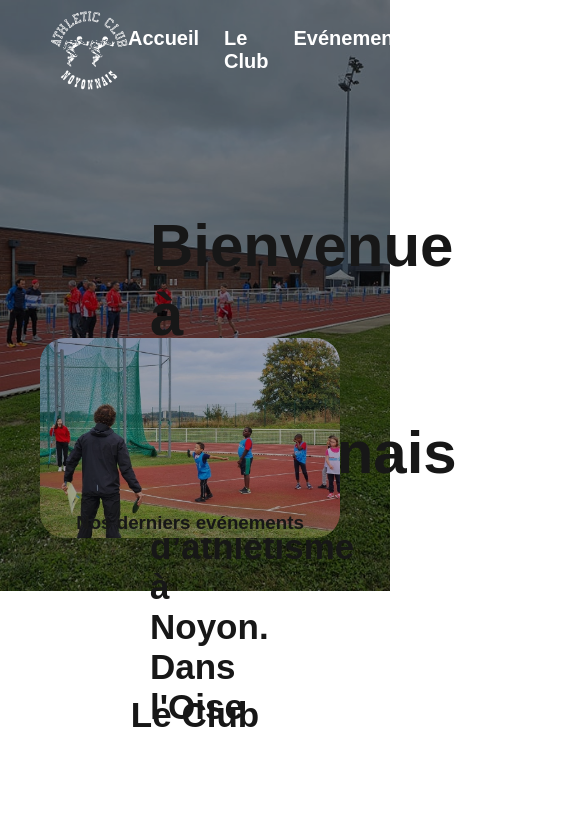
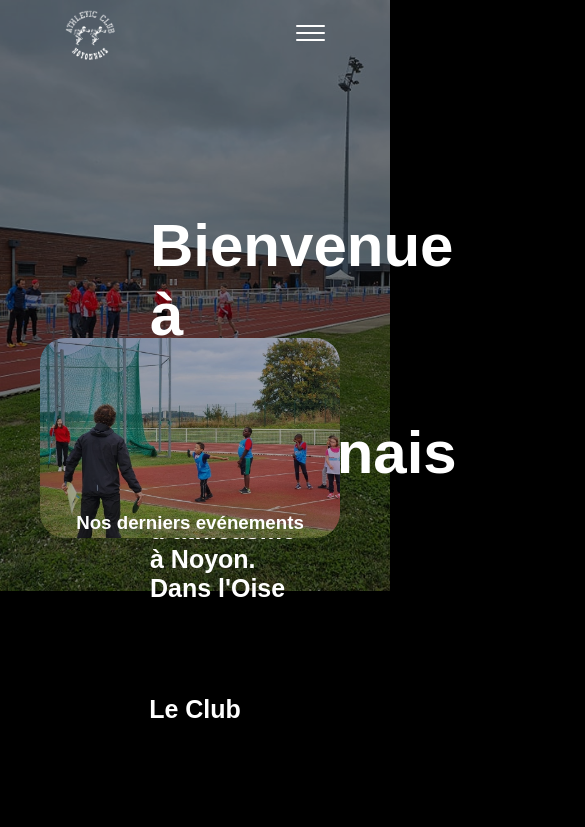
Before and after one commit to CARNEIRO-MOREIRA-Steven/ac-noyon, a Next.js app: page /le_club in a window 390 px wide. Shown: the top 827 px of the page, 585 px wide, since content can reach past the window. Built offline with nearby package versions, Linux system fonts and the light colour scheme.

Commit message:
Responsive Homepage Mobile

```diff
--- a/src/app/components/Header.jsx
+++ b/src/app/components/Header.jsx
@@ -1,19 +1,69 @@
-import React from 'react'
+"use client";
+import React, { useState, useEffect } from 'react';
+import Link from 'next/link';
 import './header.css';
 
 const Header = () => {
+  const [isMenuOpen, setIsMenuOpen] = useState(false);
+  const [activePath, setActivePath] = useState('');
+
+  const toggleMenu = () => {
+    setIsMenuOpen(!isMenuOpen);
+  };
+
+  useEffect(() => {
+    const handleRouteChange = () => {
+      setActivePath(window.location.pathname);
+    };
+
+    handleRouteChange();
+
+    window.addEventListener('popstate', handleRouteChange);
+    window.addEventListener('pushState', handleRouteChange);
+    window.addEventListener('replaceState', handleRouteChange);
+
+    return () => {
+      window.removeEventListener('popstate', handleRouteChange);
+      window.removeEventListener('pushState', handleRouteChange);
+      window.removeEventListener('replaceState', handleRouteChange);
+    };
+  }, []);
+
+  useEffect(() => {
+    if (isMenuOpen) {
+      document.body.classList.add('menu-open');
+    } else {
+      document.body.classList.remove('menu-open');
+    }
+  }, [isMenuOpen]);
+
   return (
     <header className='header_section'>
       <img className='logo_banner' alt='logo_club' src='./logo_b.png'></img>
-      <nav className='nav_header'>
-      <a href="/">Accueil</a>
-      <a href="/le_club">Le Club</a>
-      <a href="/evenements">Evénements</a>
-      <a href="/inscriptions_horaires">Inscriptions / Horaires</a>
-      <a href="/contact">Contact</a>
+      <nav className="desktop-nav">
+        <Link href='/' className={activePath === '/' ? 'active' : ''}>Accueil</Link>
+        <Link href='/le_club' className={activePath === '/le_club' ? 'active' : ''}>Le Club</Link>
+        <Link href='/evenements' className={activePath === '/evenements' ? 'active' : ''}>Evénements</Link>
+        <Link href='/inscriptions_horaires' className={activePath === '/inscriptions_horaires' ? 'active' : ''}>Inscriptions / Horaires</Link>
+        <Link href='/contact' className={activePath === '/contact' ? 'active' : ''}>Contact</Link>
       </nav>
+      <div className="mobile-menu">
+        <div id="menuToggle">
+          <input type="checkbox" checked={isMenuOpen} onChange={toggleMenu} />
+          <span></span>
+          <span></span>
+          <span></span>
+          <ul id="menu" className={isMenuOpen ? 'open' : ''}>
+            <li><Link href='/' className={activePath === '/' ? 'active' : ''}>Accueil</Link></li>
+            <li><Link href='/le_club' className={activePath === '/le_club' ? 'active' : ''}>Le Club</Link></li>
+            <li><Link href='/evenements' className={activePath === '/evenements' ? 'active' : ''}>Evénements</Link></li>
+            <li><Link href='/inscriptions_horaires' className={activePath === '/inscriptions_horaires' ? 'active' : ''}>Inscriptions / Horaires</Link></li>
+            <li><Link href='/contact' className={activePath === '/contact' ? 'active' : ''}>Contact</Link></li>
+          </ul>
+        </div>
+      </div>
     </header>
-  )
-}
+  );
+};
 
-export default Header
+export default Header;
--- a/src/app/components/Inscription_intro.jsx
+++ b/src/app/components/Inscription_intro.jsx
@@ -3,7 +3,7 @@ import './inscription_intro.css'
 
 const Inscription_intro = () => {
   return (
-    <section>
+    <section className='inscription_test_container'>
       <section className='inscription_intro_section'>
         <img className='inscription_image' src='./compet.jpg'></img>
         <section className='inscription_intro_content'>
@@ -18,7 +18,7 @@ const Inscription_intro = () => {
         <h3>L'athlétisme dès le plus jeune âge.<br></br>L’AC Noyonnais vous propose de pratiquer l'athlétisme dès 4 ans</h3>
         </section>
         </section>
-        <section>
+        <section className='test_seance'>
             <h2 className='seance_gratuite_title'>Une séance gratuite pour vous aider à décider !!</h2>
             <section className='seance_gratuite_content'>
                 <p className='seance_gratuite_texte'>Vous voulez vous inscrire à la section Athlétisme de l'AC Noyonnais, mais vous hésitez encore.<br></br>
--- a/src/app/components/footer.css
+++ b/src/app/components/footer.css
@@ -29,3 +29,11 @@
     width: 30px;
     height: 30px;
 }
+
+@media screen and (max-width: 767px) {
+    .footer_container{
+        flex-direction: column;
+        height: auto;
+        align-items: center;
+    }
+}
--- a/src/app/components/header.css
+++ b/src/app/components/header.css
@@ -27,3 +27,148 @@
     margin-left: 50px;
     filter: invert();
 }
+
+.desktop-nav {
+    display: flex;
+    align-items: center;
+    gap: 40px;
+  }
+
+  nav a.active, #menu li a.active {
+    color: #CB2C2C;
+    font-weight: bold;
+  }
+  .header_logo {
+    height: 110px;
+    margin: 10px 30px;
+  }
+
+  .mobile-menu {
+    display: none;
+  }
+
+  #menuToggle {
+    display: flex;
+    flex-direction: column;
+    position: relative;
+    z-index: 4;
+    -webkit-user-select: none;
+    user-select: none;
+  }
+
+  #menuToggle input {
+    display: flex;
+    width: 40px;
+    height: 32px;
+    position: absolute;
+    cursor: pointer;
+    opacity: 0;
+    z-index: 50;
+  }
+
+  #menuToggle span {
+    display: flex;
+    width: 29px;
+    height: 2px;
+    margin-bottom: 5px;
+    position: relative;
+    background: #ffffff;
+    border-radius: 3px;
+    z-index: 100;
+    transform-origin: 5px 0px;
+    transition: transform 0.5s cubic-bezier(0.77, 0.2, 0.05, 1.0),
+                background 0.5s cubic-bezier(0.77, 0.2, 0.05, 1.0),
+                opacity 0.55s ease;
+  }
+
+  #menuToggle input:checked ~ span {
+    transform: rotate(45deg) translate(-3px, -1px);
+    background: #ffffff;
+  }
+
+  #menuToggle input:checked ~ span:nth-last-child(3) {
+    opacity: 0;
+    transform: rotate(0deg) scale(0.2, 0.2);
+  }
+
+  #menuToggle input:checked ~ span:nth-last-child(2) {
+    transform: rotate(-45deg) translate(0, -1px);
+  }
+
+  #menu {
+    position: fixed;
+    top: 0;
+    left: 0;
+    width: 100vw;
+    height: 100vh;
+    background-color: #000000;
+    display: flex;
+    padding: 0;
+    margin: 0;
+    flex-direction: column;
+    justify-content: center;
+    align-items: center;
+    transform: translateX(-100%);
+    transition: transform 0.5s cubic-bezier(0.77, 0.2, 0.05, 1.0);
+    z-index: 10;
+    overflow: hidden;
+  }
+
+  #menu.open {
+    transform: translateX(0);
+  }
+
+  body.menu-open {
+    overflow: hidden;
+  }
+
+  #menu li {
+    padding: 20px 0;
+    list-style: none;
+  }
+
+  #menu li a {
+    font-size: 24px;
+    text-decoration: none;
+  }
+
+  @media screen and (min-width: 768px) and (max-width: 1024px) {
+    header {
+      gap: 0;
+      justify-content: space-between;
+    }
+    nav {
+      margin-left: 50px;
+    }
+    .header_logo {
+      margin: 10px;
+    }
+  }
+
+  @media screen and (max-width: 767px) {
+    .desktop-nav {
+      display: none;
+    }
+
+    .header_section{
+        height: 70px;
+        justify-content: space-around;
+        gap: 50px;
+    }
+
+    .logo_banner{
+        width: 50px;
+        height: 50px;
+        margin-left: 0;
+    }
+
+    .mobile-menu {
+      display: flex;
+    }
+
+    header {
+      flex-direction: row-reverse;
+      gap: 0;
+      justify-content: space-evenly;
+    }
+  }
--- a/src/app/globals.css
+++ b/src/app/globals.css
@@ -1,5 +1,5 @@
 :root {
-  --background: #ffffff;
+  --background: #000000;
   --foreground: #171717;
 }
 
@@ -20,11 +20,13 @@ body {
   color: var(--foreground);
   background: var(--background);
   font-family: "Montserrat", sans-serif;
+  overflow-y: hidden;
 
 }
 * {
   padding: 0;
   margin: 0;
+  color: #ffffff;
 }
 
 a {
@@ -41,9 +43,19 @@ h2{
   font-size: 35px;
 }
 
+h1, h2, h3{
+  color: #ffffff;
+}
+
 
 @media (prefers-color-scheme: dark) {
   html {
     color-scheme: dark;
   }
 }
+
+@media screen and (max-width: 767px) {
+  h2{
+    font-size: 25px;
+  }
+}
```
Also changed, not shown: src/app/components/banner.css (+22 -0 lines), src/app/components/futur-evenement.css (+20 -2 lines), src/app/components/inscription_intro.css (+43 -1 lines).
